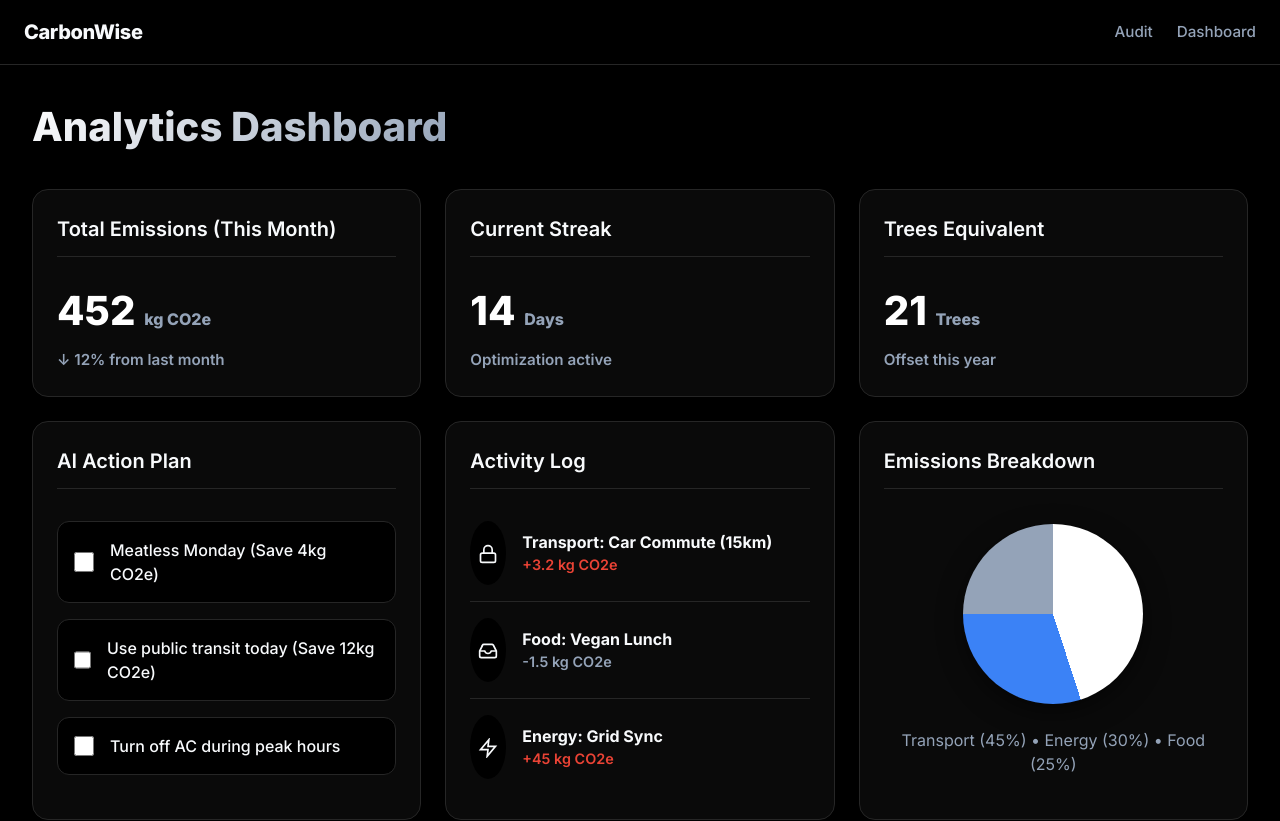
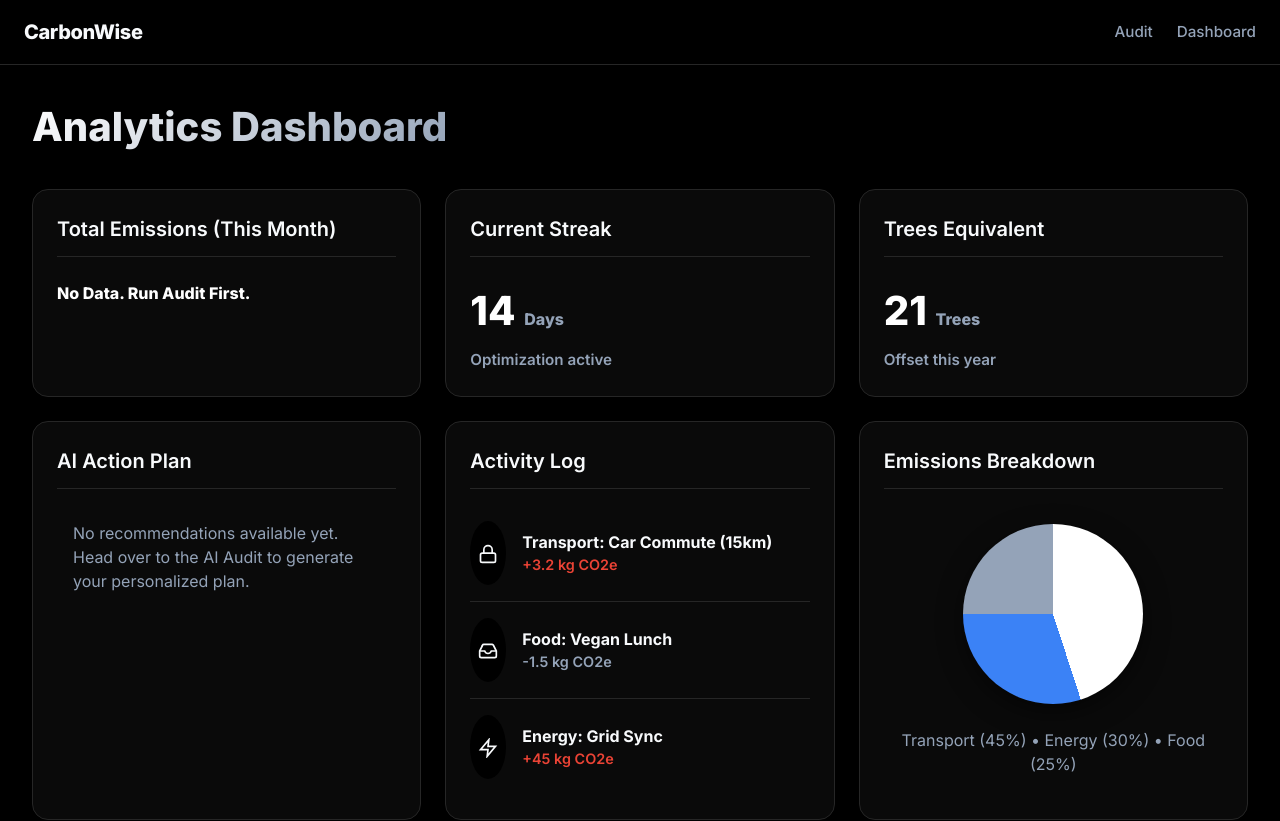
Before and after one commit to mikeydev08/Challenge---3, a Next.js app: page /dashboard in a window 1280 px wide. Shown: the top 821 px of the page. Built offline with nearby package versions, Linux system fonts and the light colour scheme.

Commit message:
Feat: Connect global state to make dashboard dynamic

```diff
--- a/src/app/audit/page.tsx
+++ b/src/app/audit/page.tsx
@@ -2,6 +2,7 @@
 
 import { useState } from 'react';
 import styles from './audit.module.css';
+import { useAuditStore } from '../../lib/store';
 
 export default function AuditPage() {
   const [habits, setHabits] = useState('');
@@ -10,6 +11,8 @@ export default function AuditPage() {
     emissions: string;
     recommendations: string[];
   } | null>(null);
+
+  const setGlobalAuditData = useAuditStore((state) => state.setAuditData);
 
   const handleSubmit = async (e: React.FormEvent) => {
     e.preventDefault();
@@ -39,6 +42,8 @@ export default function AuditPage() {
          });
       } else {
          setResult(data);
+         // Persist to dashboard
+         setGlobalAuditData(data.emissions, data.recommendations);
       }
     } catch (err: unknown) {
       const errorMessage = err instanceof Error ? err.message : 'An unknown error occurred';
--- a/src/app/dashboard/page.tsx
+++ b/src/app/dashboard/page.tsx
@@ -1,10 +1,20 @@
 'use client';
 
-import { useState } from 'react';
+import { useState, useEffect } from 'react';
 import styles from './dashboard.module.css';
 import { Card } from '../../components/ui/Card';
+import { useAuditStore } from '../../lib/store';
 
 export default function Dashboard() {
+  // Get data from global state
+  const { emissions, recommendations } = useAuditStore();
+  const [isClient, setIsClient] = useState(false);
+
+  // Prevent hydration mismatch
+  useEffect(() => {
+    setIsClient(true);
+  }, []);
+
   const [chatInput, setChatInput] = useState('');
   const [messages, setMessages] = useState([
     { role: 'ai', text: "Hi! I'm your CarbonWise Coach. I noticed your transport emissions spiked this week. Would you like some tips on greener commute options?" }
@@ -46,6 +56,8 @@ export default function Dashboard() {
     }
   };
 
+  if (!isClient) return null; // Prevent hydration error on initial render
+
   return (
     <div className={styles.dashboard}>
       <header className={styles.header}>
@@ -56,8 +68,11 @@ export default function Dashboard() {
         {/* KPI Row */}
         <div className={styles.statsRow}>
           <Card title="Total Emissions (This Month)">
-            <p className={styles.statValue}>452 <span style={{fontSize: '1rem', color: 'var(--text-secondary)'}}>kg CO2e</span></p>
-            <p className={styles.statTrend}>↓ 12% from last month</p>
+            {emissions ? (
+              <p className={styles.statValue} style={{fontSize: '1.5rem'}}>{emissions}</p>
+            ) : (
+              <p className={styles.statValue} style={{fontSize: '1rem'}}>No Data. Run Audit First.</p>
+            )}
           </Card>
           <Card title="Current Streak">
             <p className={styles.statValue}>14 <span style={{fontSize: '1rem', color: 'var(--text-secondary)'}}>Days</span></p>
@@ -71,20 +86,20 @@ export default function Dashboard() {
 
         {/* AI Action Plan / Upcoming Goals */}
         <Card className={styles.actionPlan} title="AI Action Plan">
-          <ul className={styles.goalList}>
-            <li>
-              <input type="checkbox" id="goal1" />
-              <label htmlFor="goal1">Meatless Monday (Save 4kg CO2e)</label>
-            </li>
-            <li>
-              <input type="checkbox" id="goal2" />
-              <label htmlFor="goal2">Use public transit today (Save 12kg CO2e)</label>
-            </li>
-            <li>
-              <input type="checkbox" id="goal3" />
-              <label htmlFor="goal3">Turn off AC during peak hours</label>
-            </li>
-          </ul>
+          {recommendations.length > 0 ? (
+            <ul className={styles.goalList}>
+              {recommendations.map((rec, idx) => (
+                <li key={idx}>
+                  <input type="checkbox" id={`goal${idx}`} />
+                  <label htmlFor={`goal${idx}`}>{rec}</label>
+                </li>
+              ))}
+            </ul>
+          ) : (
+            <div style={{ color: 'var(--text-secondary)', padding: '1rem' }}>
+              No recommendations available yet. Head over to the AI Audit to generate your personalized plan.
+            </div>
+          )}
         </Card>
 
         {/* Recent Activities Feed */}
--- /dev/null
+++ b/src/lib/store.ts
@@ -0,0 +1,15 @@
+import { create } from 'zustand';
+
+interface AuditState {
+  emissions: string | null;
+  recommendations: string[];
+  setAuditData: (emissions: string, recommendations: string[]) => void;
+  clearAuditData: () => void;
+}
+
+export const useAuditStore = create<AuditState>((set) => ({
+  emissions: null,
+  recommendations: [],
+  setAuditData: (emissions, recommendations) => set({ emissions, recommendations }),
+  clearAuditData: () => set({ emissions: null, recommendations: [] }),
+}));
```
